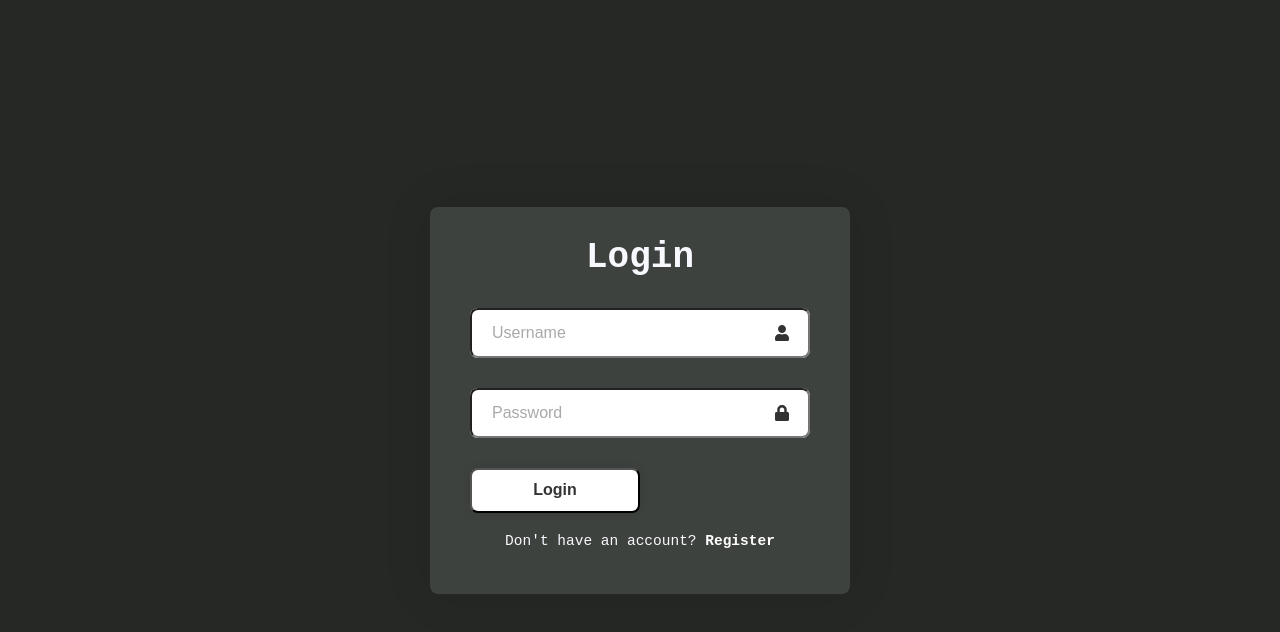
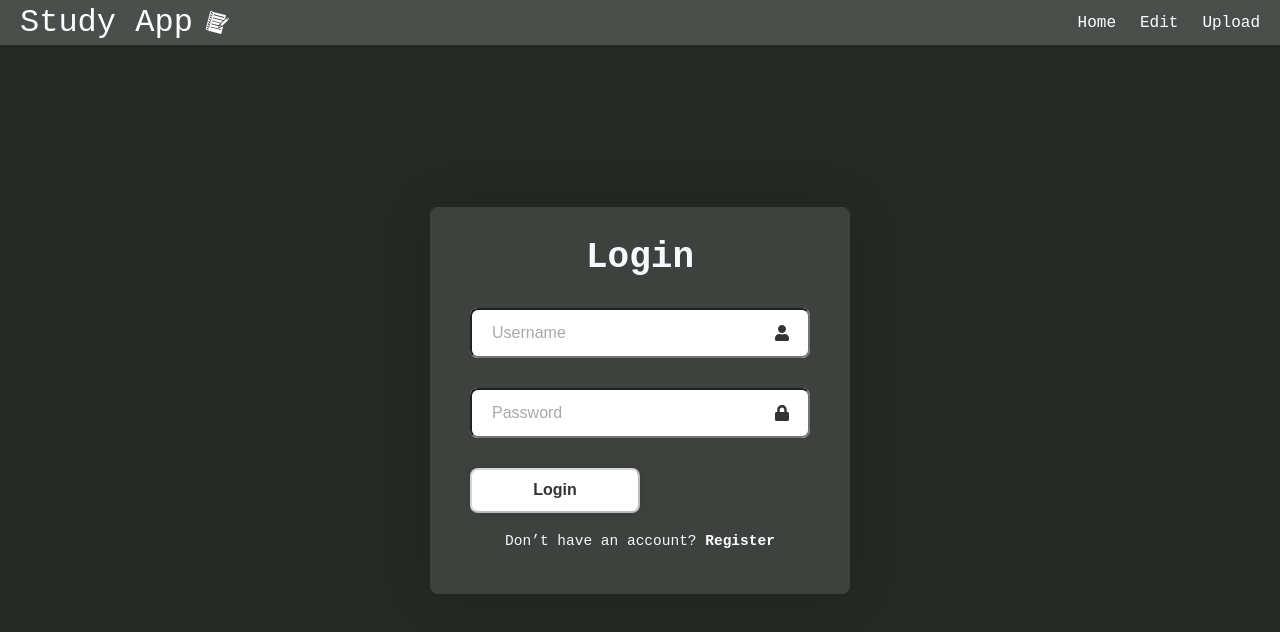
Before and after one commit to camsent/CS230Project4, a React (Vite) app in the folder FrontEnd/frontend-study-app/: page / in a window 1280 px wide. Shown: the top 632 px of the page. Built offline with nearby package versions, Linux system fonts and the light colour scheme.

Commit message:
NavBar and Upated Login and Register Pages

```diff
--- a/FrontEnd/frontend-study-app/src/App.jsx
+++ b/FrontEnd/frontend-study-app/src/App.jsx
@@ -3,12 +3,14 @@ import { BrowserRouter as Router, Routes, Route } from 'react-router-dom';
 import LoginPage from './components/LoginPage';
 import RegisterPage from './components/RegisterPage';
 import HomePage from './components/homePage';
+import Navbar from './components/NavBar';
 
 
 function App() {
 
   return (
     <>
+    <Navbar />
     <Router>
       <Routes>
         <Route path="/" element={<LoginPage />} />
--- /dev/null
+++ b/FrontEnd/frontend-study-app/src/components/NavBar.css
@@ -0,0 +1,57 @@
+* {
+  margin: 0;
+  padding: 0;
+  box-sizing: border-box;
+}
+
+.nav {
+    background: hsl(124 3.2% 30.1%);
+    color: white;
+    display: flex;
+    justify-content: space-between;
+    align-items: center;
+    gap: 2rem;
+    padding: 0 1rem;
+}
+
+.site-title {
+    font-size: 2rem;
+}
+
+.nav ul {
+    padding: 0;
+    margin: 0;
+    list-style: none;
+    display: flex;
+    gap: 1rem;
+}
+
+.nav a {
+    color: white;
+    text-decoration: none;
+    height: 100%;
+    display: flex;
+    align-items: center;
+    padding: .25rem;
+}
+
+.nav li.active {
+    color: #555;
+}
+
+.nav li:hover {
+    color: #777;
+}
+
+.icon{
+    position: left;
+    top: 50%;
+    font-size: 25px;
+    color: white;
+}
+
+.title-icon {
+  display: flex;
+  align-items: center;
+  gap: 0.5rem;
+}
--- a/FrontEnd/frontend-study-app/src/components/NavBar.jsx
+++ b/FrontEnd/frontend-study-app/src/components/NavBar.jsx
@@ -1,9 +1,22 @@
+import './NavBar.css'
+import { Link } from 'react-router-dom'
+import { GiNotebook } from "react-icons/gi";
+
 export default function Navbar() {
     return <nav className="nav">
+    <div className='title-icon'>
         <a href="/" className="site-title">Study App</a>
+         <GiNotebook className='icon'/>
+    </div>
         <ul>
-            <li>
-                <a href="/Edit"
+            <li className='active'>
+                <a href="/home">Home</a>
+            </li>
+            <li className='active'>
+                <a href="/Edit">Edit</a>
+            </li>
+            <li className='active'>
+                <a href="/Upload">Upload</a>
             </li>
         </ul>
     </nav>
--- a/FrontEnd/frontend-study-app/src/components/RegisterPage.jsx
+++ b/FrontEnd/frontend-study-app/src/components/RegisterPage.jsx
@@ -1,7 +1,7 @@
 import React, { useState } from 'react';
 import './LoginPage.css'
 import { FaUser, FaLock } from "react-icons/fa"
-import { Link } from 'react-router-dom';
+import { useNavigate, Link } from 'react-router-dom';
 
 const API_URL = 'http://127.0.0.1:8000';
 
@@ -21,30 +21,12 @@ export async function registerUser(username, password) {
     return await response.json();
 }
 
-export async function loginUser(username, password) {
-    const response = await fetch(`${API_URL}/login`, {
-        method: 'POST',
-        headers: { 'Content-Type': 'application/json' },
-        credentials: 'include',
-        body: JSON.stringify({ username, password }),
-    });
-
-    if (!response.ok) {
-        throw new Error('Login failed');
-    }
-
-    return await response.json();
-}
-
 
 const RegisterPage = ({ onChange }) => {
 
+    const [data, setData] = useState({ username: '', password: '' });
     const [error, setError] = useState(null);
-    const [data, setData] = useState({ username: '', password: '' });
-
-    useEffect(() => {
-        onChange(data);
-    }, [data, onChange]);
+    const navigate = useNavigate();
 
     const handleSignUp = async (e) => {
         e.preventDefault();
@@ -52,9 +34,9 @@ const RegisterPage = ({ onChange }) => {
 
         try {
             await registerUser(username, password);
-            await loginUser(username, password);
-            alert('SignUp successful and logged in!');
-            setError(null);
+            // await loginUser(username, password); // auto-login after registration
+            alert('Sign up successful! Redirecting to Login...');
+            navigate('/');
         } catch (err) {
             setError(err.message);
         }
@@ -63,32 +45,36 @@ const RegisterPage = ({ onChange }) => {
 
     return (
         <div className="wrapper">
-            <form action=''>
-                <h1>Sign Up</h1>
+            <form onSubmit={handleSignUp}>
+                <h1>Register</h1>
                 <div className="input-box">
-                    <input type="text"
-                    placeholder="Username"
-                    value={data.username}
-                    onChange={(e) => setData({ ...data, username: e.target.value })} required />
+                    <input
+                        type="text"
+                        placeholder="Username"
+                        value={data.username}
+                        onChange={(e) => setData({ ...data, username: e.target.value })}
+                        required
+                    />
                     <FaUser className='icon' />
                 </div>
                 <div className="input-box">
-                    <input type="password"
-                    placeholder="Password"
-                    value={data.password}
-                    onChange={(e) => setData({ ...data, password: e.target.value })} required />
+                    <input
+                        type="password"
+                        placeholder="Password"
+                        value={data.password}
+                        onChange={(e) => setData({ ...data, password: e.target.value })}
+                        required
+                    />
                     <FaLock className='icon' />
                 </div>
-
-                    <button type="submit">Sign Up</button>
-                    {error && <p style={{ color: 'red' }}>{error}</p>}
-
+                <button type="submit" disabled={!data.username || !data.password}>Sign Up</button>
+                {error && <p style={{ color: 'red' }}>{error}</p>}
                 <div className="register-link">
                     <p>Already have an account? <Link to="/">Login</Link></p>
                 </div>
             </form>
         </div>
-    )
+    );
 }
 
 export default RegisterPage;
--- a/FrontEnd/frontend-study-app/src/components/loginPage.jsx
+++ b/FrontEnd/frontend-study-app/src/components/loginPage.jsx
@@ -1,42 +1,76 @@
-import React from 'react';
+import React, { useState } from 'react';
 import './LoginPage.css'
 import { FaUser, FaLock } from "react-icons/fa"
 import { useNavigate, Link } from 'react-router-dom';
 
+const API_URL = 'http://127.0.0.1:8000';
+
+export async function loginUser(username, password) {
+    const response = await fetch(`${API_URL}/login`, {
+        method: 'POST',
+        headers: { 'Content-Type': 'application/json' },
+        credentials: 'include',
+        body: JSON.stringify({ username, password }),
+    });
+
+    if (!response.ok) {
+        throw new Error('Login failed');
+    }
+
+    return await response.json();
+}
+
 const LoginPage = () => {
 
+    const [data, setData] = useState({ username: '', password: '' });
+    const [error, setError] = useState(null);
     const navigate = useNavigate();
 
-    const handleSubmit = (e) => {
+    const handleLogin = async (e) => {
         e.preventDefault();
-        const username = e.target.username.value.trim();
-        const password = e.target.password.value.trim();
+        const { username, password } = data;
 
-        // Check if both fields are filled (required attributes help too)
-        if (username && password) {
-            navigate('/home'); // go to home only if inputs are filled
+        try {
+            await loginUser(username, password);
+            alert('Login successful!');
+            navigate('/home');
+        } catch (err) {
+            setError(err.message);
         }
     };
 
     return (
         <div className="wrapper">
-            <form onSubmit={handleSubmit}>
+            <form onSubmit={handleLogin}>
                 <h1>Login</h1>
                 <div className="input-box">
-                    <input type="text" name="username" placeholder="Username" required />
+                    <input
+                        type="text"
+                        placeholder="Username"
+                        value={data.username}
+                        onChange={(e) => setData({ ...data, username: e.target.value })}
+                        required
+                    />
                     <FaUser className='icon' />
                 </div>
                 <div className="input-box">
-                    <input type="password" name="password" placeholder="Password" required />
+                    <input
+                        type="password"
+                        placeholder="Password"
+                        value={data.password}
+                        onChange={(e) => setData({ ...data, password: e.target.value })}
+                        required
+                    />
                     <FaLock className='icon' />
                 </div>
-                <button type="submit">Login</button>
+                <button type="submit" disabled={!data.username || !data.password}>Login</button>
+                {error && <p style={{ color: 'red' }}>{error}</p>}
                 <div className="register-link">
-                    <p>Don't have an account? <Link to="/register">Register</Link></p>
+                    <p>Don’t have an account? <Link to="/register">Register</Link></p>
                 </div>
             </form>
         </div>
-    )
+    );
 }
 
 export default LoginPage;
--- a/FrontEnd/frontend-study-app/src/index.css
+++ b/FrontEnd/frontend-study-app/src/index.css
@@ -12,3 +12,35 @@ body {
   min-height: 100vh;
   background: hsl(124 3.2% 15.1%);
 }
+
+.nav {
+  position: fixed;
+  top: 0;
+  left: 0;
+  width: 100%;
+  background: hsl(124 3.2% 30.1%);
+  color: white;
+  display: flex;
+  justify-content: space-between;
+  align-items: center;
+  gap: 2rem;
+  padding: 0.75rem 1.5rem;
+  z-index: 1000;
+}
+
+/* NAVBAR LINKS */
+.nav ul {
+  list-style: none;
+  display: flex;
+  gap: 1rem;
+}
+
+.nav a {
+  color: white;
+  text-decoration: none;
+  padding: .25rem;
+}
+
+.nav li:hover {
+  color: #aaa;
+}
```
